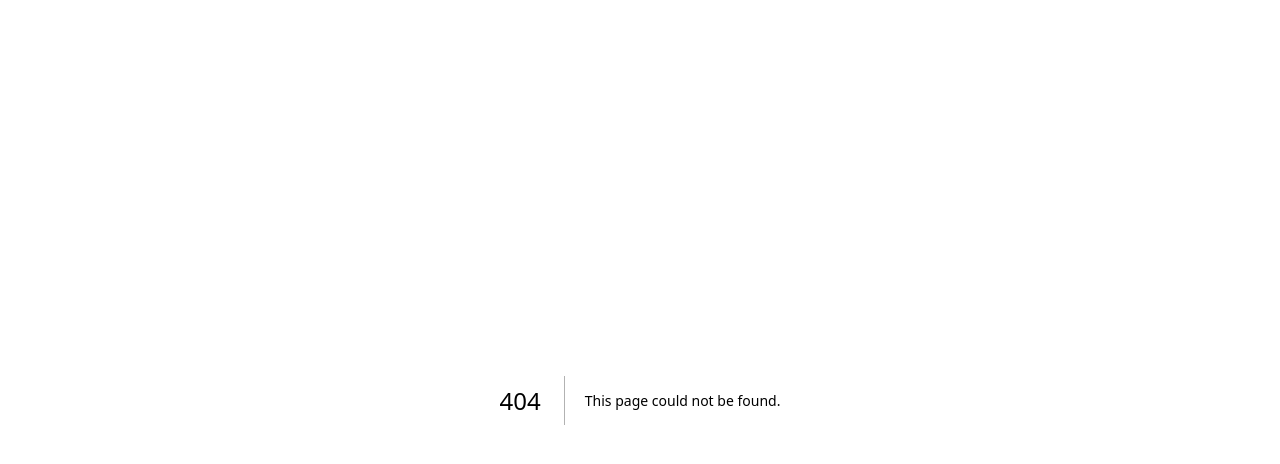
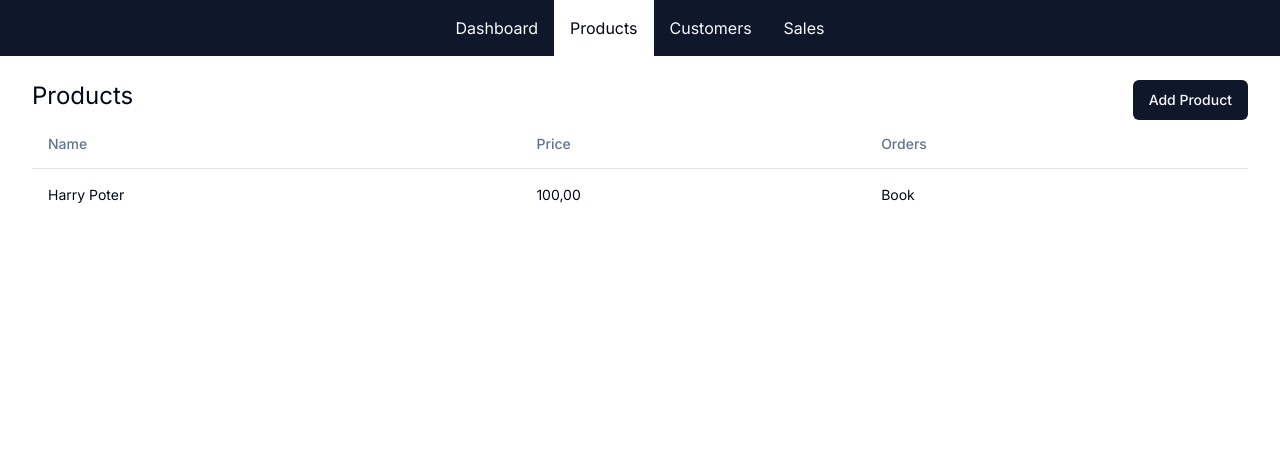
Before and after one commit to ezekuiel100/Ecommerce-next, a Next.js app: page /admin/products in a window 1280 px wide. Before the commit this address had no page. Shown: the top 464 px of the page. Built offline with nearby package versions, Linux system fonts and the light colour scheme.

Commit message:
Products Page

```diff
--- a/package.json
+++ b/package.json
@@ -9,6 +9,7 @@
     "lint": "next lint"
   },
   "dependencies": {
+    "@radix-ui/react-slot": "^1.0.2",
     "class-variance-authority": "^0.7.0",
     "clsx": "^2.1.1",
     "lucide-react": "^0.373.0",
--- a/src/app/admin/layout.tsx
+++ b/src/app/admin/layout.tsx
@@ -1,5 +1,7 @@
 import { Nav, NavLink } from "@/components/Nav";
 import { ReactNode } from "react";
+
+export const dynamic = "force-dynamic";
 
 export default function AdminLayout({ children }: { children: ReactNode }) {
   return (
--- a/src/app/admin/page.tsx
+++ b/src/app/admin/page.tsx
@@ -12,6 +12,7 @@
     <div className="grid grid-cols-1 md:grid-cols-2 lg:grid-cols-3 gap-4">
       <DashboardCard title="Sales" subtitle="test" body="text" />
       <DashboardCard title="Customer" subtitle="test" body="text" />
+      <DashboardCard title="Active Products" subtitle="test" body="text" />
     </div>
   );
 }
--- /dev/null
+++ b/src/app/admin/products/page.tsx
@@ -0,0 +1,49 @@
+import { Button } from "@/components/ui/button";
+import {
+  Table,
+  TableBody,
+  TableCaption,
+  TableCell,
+  TableHead,
+  TableHeader,
+  TableRow,
+} from "@/components/ui/table";
+import Link from "next/link";
+
+export default function AdminProductPage() {
+  return (
+    <>
+      <div className="flex justify-between">
+        <h1 className="text-2xl">Products</h1>
+        <Button asChild>
+          <Link href={"/admin/products/new"}>Add Product</Link>
+        </Button>
+      </div>
+      <ProductTable />
+    </>
+  );
+}
+
+function ProductTable() {
+  return (
+    <Table>
+      <TableHeader>
+        <TableRow>
+          <TableHead className="">Name</TableHead>
+          <TableHead>Price</TableHead>
+          <TableHead>Orders</TableHead>
+        </TableRow>
+      </TableHeader>
+      <TableBody>
+        <TableRow>
+          <TableCell>Harry Poter</TableCell>
+          <TableCell>100,00</TableCell>
+          <TableCell>Book</TableCell>
+          <TableCell className="w-0">
+            <span className="sr-only">Actions</span>
+          </TableCell>
+        </TableRow>
+      </TableBody>
+    </Table>
+  );
+}
--- /dev/null
+++ b/src/components/ui/button.tsx
@@ -0,0 +1,56 @@
+import * as React from "react"
+import { Slot } from "@radix-ui/react-slot"
+import { cva, type VariantProps } from "class-variance-authority"
+
+import { cn } from "@/lib/utils"
+
+const buttonVariants = cva(
+  "inline-flex items-center justify-center whitespace-nowrap rounded-md text-sm font-medium ring-offset-background transition-colors focus-visible:outline-none focus-visible:ring-2 focus-visible:ring-ring focus-visible:ring-offset-2 disabled:pointer-events-none disabled:opacity-50",
+  {
+    variants: {
+      variant: {
+        default: "bg-primary text-primary-foreground hover:bg-primary/90",
+        destructive:
+          "bg-destructive text-destructive-foreground hover:bg-destructive/90",
+        outline:
+          "border border-input bg-background hover:bg-accent hover:text-accent-foreground",
+        secondary:
+          "bg-secondary text-secondary-foreground hover:bg-secondary/80",
+        ghost: "hover:bg-accent hover:text-accent-foreground",
+        link: "text-primary underline-offset-4 hover:underline",
+      },
+      size: {
+        default: "h-10 px-4 py-2",
+        sm: "h-9 rounded-md px-3",
+        lg: "h-11 rounded-md px-8",
+        icon: "h-10 w-10",
+      },
+    },
+    defaultVariants: {
+      variant: "default",
+      size: "default",
+    },
+  }
+)
+
+export interface ButtonProps
+  extends React.ButtonHTMLAttributes<HTMLButtonElement>,
+    VariantProps<typeof buttonVariants> {
+  asChild?: boolean
+}
+
+const Button = React.forwardRef<HTMLButtonElement, ButtonProps>(
+  ({ className, variant, size, asChild = false, ...props }, ref) => {
+    const Comp = asChild ? Slot : "button"
+    return (
+      <Comp
+        className={cn(buttonVariants({ variant, size, className }))}
+        ref={ref}
+        {...props}
+      />
+    )
+  }
+)
+Button.displayName = "Button"
+
+export { Button, buttonVariants }
--- /dev/null
+++ b/src/components/ui/table.tsx
@@ -0,0 +1,117 @@
+import * as React from "react"
+
+import { cn } from "@/lib/utils"
+
+const Table = React.forwardRef<
+  HTMLTableElement,
+  React.HTMLAttributes<HTMLTableElement>
+>(({ className, ...props }, ref) => (
+  <div className="relative w-full overflow-auto">
+    <table
+      ref={ref}
+      className={cn("w-full caption-bottom text-sm", className)}
+      {...props}
+    />
+  </div>
+))
+Table.displayName = "Table"
+
+const TableHeader = React.forwardRef<
+  HTMLTableSectionElement,
+  React.HTMLAttributes<HTMLTableSectionElement>
+>(({ className, ...props }, ref) => (
+  <thead ref={ref} className={cn("[&_tr]:border-b", className)} {...props} />
+))
+TableHeader.displayName = "TableHeader"
+
+const TableBody = React.forwardRef<
+  HTMLTableSectionElement,
+  React.HTMLAttributes<HTMLTableSectionElement>
+>(({ className, ...props }, ref) => (
+  <tbody
+    ref={ref}
+    className={cn("[&_tr:last-child]:border-0", className)}
+    {...props}
+  />
+))
+TableBody.displayName = "TableBody"
+
+const TableFooter = React.forwardRef<
+  HTMLTableSectionElement,
+  React.HTMLAttributes<HTMLTableSectionElement>
+>(({ className, ...props }, ref) => (
+  <tfoot
+    ref={ref}
+    className={cn(
+      "border-t bg-muted/50 font-medium [&>tr]:last:border-b-0",
+      className
+    )}
+    {...props}
+  />
+))
+TableFooter.displayName = "TableFooter"
+
+const TableRow = React.forwardRef<
+  HTMLTableRowElement,
+  React.HTMLAttributes<HTMLTableRowElement>
+>(({ className, ...props }, ref) => (
+  <tr
+    ref={ref}
+    className={cn(
+      "border-b transition-colors hover:bg-muted/50 data-[state=selected]:bg-muted",
+      className
+    )}
+    {...props}
+  />
+))
+TableRow.displayName = "TableRow"
+
+const TableHead = React.forwardRef<
+  HTMLTableCellElement,
+  React.ThHTMLAttributes<HTMLTableCellElement>
+>(({ className, ...props }, ref) => (
+  <th
+    ref={ref}
+    className={cn(
+      "h-12 px-4 text-left align-middle font-medium text-muted-foreground [&:has([role=checkbox])]:pr-0",
+      className
+    )}
+    {...props}
+  />
+))
+TableHead.displayName = "TableHead"
+
+const TableCell = React.forwardRef<
+  HTMLTableCellElement,
+  React.TdHTMLAttributes<HTMLTableCellElement>
+>(({ className, ...props }, ref) => (
+  <td
+    ref={ref}
+    className={cn("p-4 align-middle [&:has([role=checkbox])]:pr-0", className)}
+    {...props}
+  />
+))
+TableCell.displayName = "TableCell"
+
+const TableCaption = React.forwardRef<
+  HTMLTableCaptionElement,
+  React.HTMLAttributes<HTMLTableCaptionElement>
+>(({ className, ...props }, ref) => (
+  <caption
+    ref={ref}
+    className={cn("mt-4 text-sm text-muted-foreground", className)}
+    {...props}
+  />
+))
+TableCaption.displayName = "TableCaption"
+
+export {
+  Table,
+  TableHeader,
+  TableBody,
+  TableFooter,
+  TableHead,
+  TableRow,
+  TableCell,
+  TableCaption,
+}
```
Also changed, not shown: 1 other file (tests, documents, lock files or other folders).
